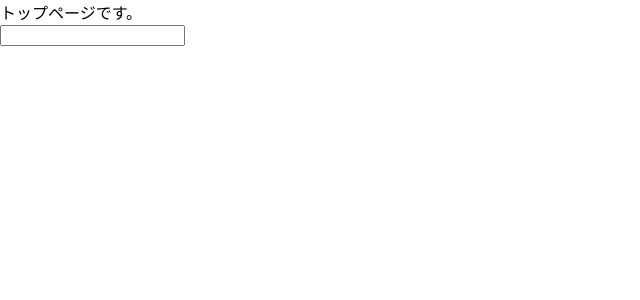
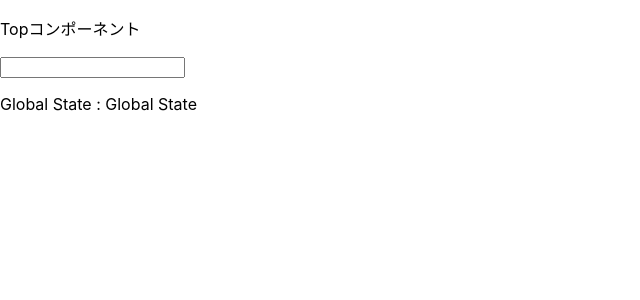
Before and after one commit to yuki-shimu-coder/react-global-state, a React (Create React App) app in the folder front/my-app/: page / in a window 1280 px wide. Shown: the top 300 px of the page, without its empty margins (0-640 px from the left). Built offline with nearby package versions, Linux system fonts and the light colour scheme.

Commit message:
Topコンポーネントの準備完了

```diff
--- a/front/my-app/src/screens/Top.jsx
+++ b/front/my-app/src/screens/Top.jsx
@@ -1,11 +1,12 @@
-/** ボタンコンポネント */
+/** Topコンポーネント */
 export const Top = () => {
   return (
     <div>
-      トップページです。
-      <div>
+      <p>Topコンポーネント</p>
+     <div>
         <input type="text" />
       </div>
+      <p>Global State : Global State</p>
     </div>
   );
 
```
